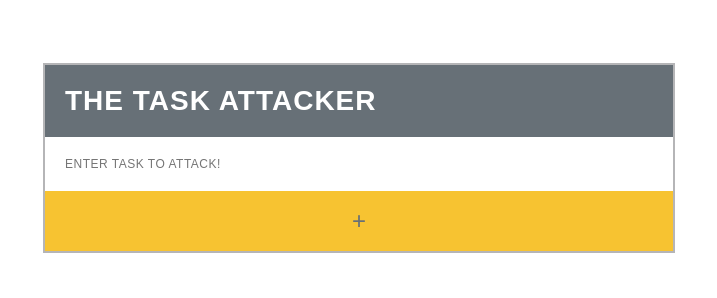
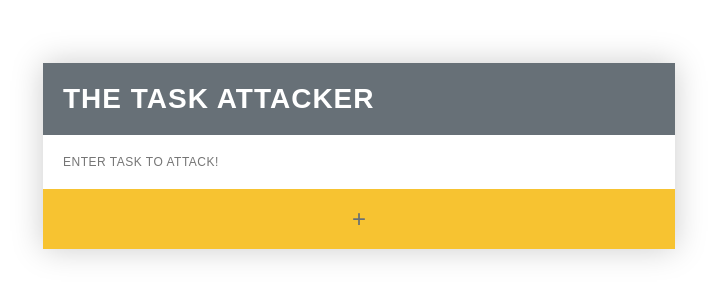
Before and after one commit to craigjwaldron/Weekend_Challenge_4, a website: page views/index.html in a window 1280 px wide. Shown: the whole page, without its empty margins (281-998 px from the left). Drawn offline with Linux system fonts and the light colour scheme; files that its build step writes are made by us from their sources; no server answers; files whose address does not match are found by name.

Commit message:
added box shadow

```diff
--- a/public/stylesheet.css
+++ b/public/stylesheet.css
@@ -9,7 +9,9 @@
 }
 
 #mainDiv{
-  border: 2px solid #b5b5b7;
+  -moz-box-shadow: 0 0 5px #888;
+  -webkit-box-shadow: 0 0 5px#888;
+  box-shadow: 0 0 30px #cccccc;
 }
 
 #taskCheck{
```
